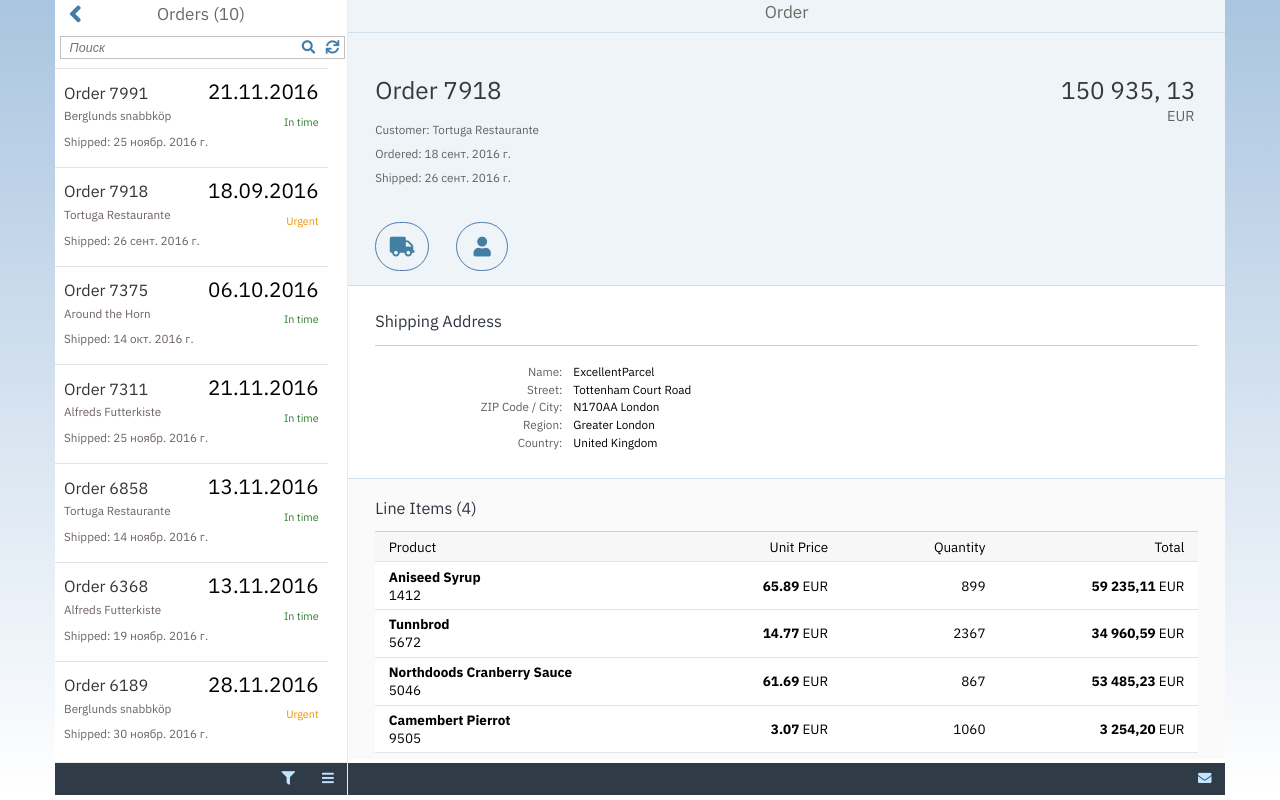
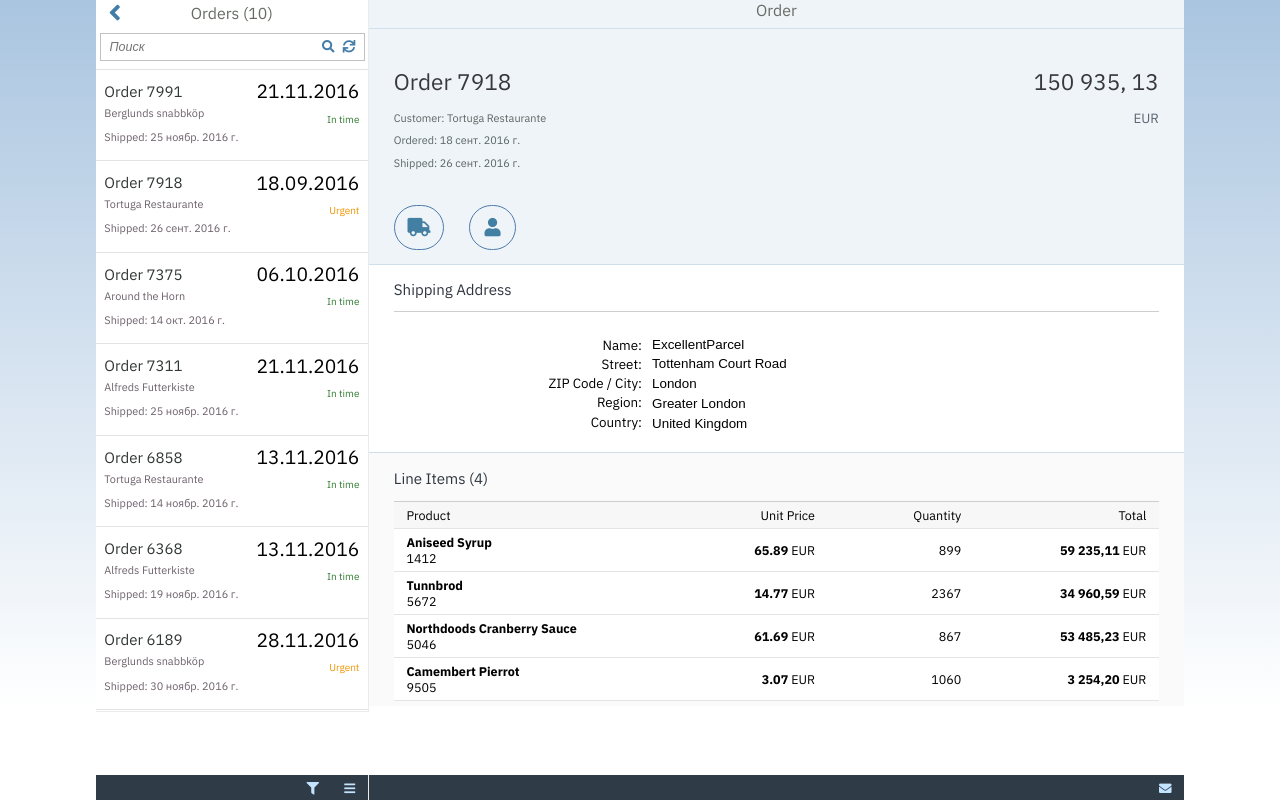
Before and after one commit to shilovets/lx-course-june2018-Alina-Shilovets-vanillajs, a plain HTML site: page index.html in a window 1280 px wide. Drawn offline with Linux system fonts and the light colour scheme.

Commit message:
HW 1, try 2

```diff
--- a/css/style.css
+++ b/css/style.css
@@ -1,37 +1,39 @@
-@import url("https://netdna.bootstrapcdn.com/font-awesome/4.7.0/css/font-awesome.min.css");
 body {
     background: linear-gradient(to bottom, #aac5e0, #ffffff) no-repeat;
     font-family: 'IBM Plex Sans', sans-serif;
     margin: 0;
-    zoom: .9;
+    zoom: .837;
 }
 ::-webkit-scrollbar{width: 15px;height: 5px;}
 ::-webkit-scrollbar-track-piece{background-color: #ffffff;}
 ::-webkit-scrollbar-thumb:vertical{height: 5px;background-color: #b1b1b1;}
+
+/* main container*/
 .wrapper {
-    max-width: 1300px;
+    width: 85%;
+    height: 100%;
     background-color: #FFF;
     margin: 0 auto;
+    display: flex;
+    flex-direction: column;
     /*line-height: 1.65;*/
 }
-aside{
+.content {
+    flex: 1;
+    display: flex;
+}
+
+/*master block*/
+.master{
     width: 25%;
     border-right: 1px solid #ebebeb;
     border-bottom: 1px solid #ebebeb;
-}
-main{
-    width: 75%;
-}
-.scroll {
-    max-height: 767px;
-    display: inline-block;
-    padding: 0;
-    overflow-x: hidden;
+    min-width: 250px;
+    display: flex;
+    flex-direction: column;
 }
 
-.content {
-    display: flex;
-}
+/*back block*/
 .orders-back {
     padding: 0 15px;
     display: flex;
@@ -49,31 +51,49 @@ main{
     font-size: 19px;
     color: #666b64;
 }
+
+/*search block*/
 .orders-search {
     margin: 10px 3px 10px 5px;
     border: 1px solid #c1c1c1;
+    height: 30px;
     display: flex;
+    align-content: space-between;
     align-items: center;
 }
-input[type="search"] {
+.orders-search input[type="search"] {
+    flex: 5;
+    width: 85%;
     border: none;
     color: #363533;
-    font-size: 14px ;
+    font-size: 15px ;
     font-style: oblique;
     padding-left: 10px;
-    flex: 4;
 }
 .search-icons {
     flex: 1;
-    margin-left: 50px;
+    width: 15%;
+    margin-right: 5px;
+    display: flex;
+    align-content: space-between;
+    flex-wrap: nowrap;
 }
 .search-icons i {
+    flex: 1;
     font-size: 15px;
     color: #427da9;
     padding: 4px;
 }
-.order-number {
 
+/*order list block*/
+/*scroll for order list*/
+.scroll-orders {
+    max-height: 767px;
+    display: inline-block;
+    padding: 0;
+    overflow-x: hidden;
+}
+.order {
     display: flex;
     padding: 10px 10px;
     flex-direction: row;
@@ -111,18 +131,26 @@ input[type="search"] {
     font-size: 23px;
     margin: 0;
 }
-.order-number:hover {
+.order:hover {
     background: #e8eff7;
     cursor: pointer;
 }
-.green {
+.status-intime {
     color: #327c31;
 }
-.red {
+.status-urgent {
     color: #f09401;
 }
 
-.main-paragraph {
+/*detail block*/
+.detail {
+    width: 75%;
+    min-width: 630px;
+    display: flex;
+    flex-direction: column;
+}
+/* full order information*/
+.detail-main-paragraph {
     margin: 0;
     padding-bottom: 10px;
     font-size: 19px;
@@ -131,44 +159,17 @@ input[type="search"] {
     background: #eff4f8;
     border-bottom: 1px solid #d0e0ed;
 }
-footer {
-    background: #2f3b47;
-    display: flex;
-}
-.order-number-footer {
-    width: 25%;
-    border-right: 1px solid #ebebeb;
-    display: flex;
-    justify-content: flex-end;
-}
-.order-footer {
-    width: 75%;
-    display: flex;
-    justify-content: flex-end;
-}
-.order-number-footer i {
-    color: #c3e4ff;
-    font-size: 15px;
-    margin: 10px 15px;
-}
-.fa-envelope {
-    color: #c3e4ff;
-    font-size: 15px;
-    margin: 10px 15px;
-}
 .order-full-info {
     background: #eff4f8;
     padding: 45px 30px;
     border-bottom: 2px solid #cedeeb;
     height: 190px;
     display: flex;
-
 }
 .order-full-info-main p {
     color: #5a6561;
     font-size: 13px;
     margin: 10px 0;
-
 }
 .order-full-info p:first-child {
     font-size: 27px;
@@ -176,7 +177,6 @@ footer {
     margin-bottom: 18px;
     margin-top: 0;
 }
-
 .fa-truck {
     border: 1px solid #4d7bac;
     border-radius: 100px;
@@ -184,13 +184,13 @@ footer {
     color: #437fa3;
     font-size: 22px;
 }
-.truck {
+.tab-shipping-info {
     position: absolute;
     width: 57px;
-    height: 72.5px;
+    height: 69.5px;
     margin-top: 31.5px;
 }
-.truck:hover {
+.tab-shipping-info:hover {
     cursor: pointer;
     border-bottom: 2px solid #4d7bac;
 }
@@ -201,18 +201,18 @@ footer {
 .fa-user {
     border: 1px solid #4d7bac;
     border-radius: 100px;
-    padding: 15px 18px;
+    padding: 15px 17px;
     color: #437fa3;
     font-size: 22px;
 }
-.user {
+.tab-personal-info {
     position: absolute;
     width: 57px;
-    height: 72.5px;
+    height: 69.5px;
     margin-top: 31.5px;
     margin-left: 90px;
 }
-.user:hover {
+.tab-personal-info:hover {
     cursor: pointer;
     border-bottom: 2px solid #4d7bac;
 }
@@ -225,18 +225,28 @@ footer {
 }
 .order-full-info-coast{
     flex: 1;
+    margin: 0;
+    display: flex;
+    flex-direction: column;
 }
-#paragraph-euro{
-    margin:0 4px;
+#paragraph-coast {
+    margin: 0;
+    padding: 0;
+    text-align: right;
+}
+#paragraph-currency{
     text-align: right;
     color: #5c6471;
 }
 .order-full-info-coast p:first-child {
     margin: 0;
 }
+
+/*information about shipping address*/
 .shipping-address {
     border-bottom: 2px solid #cedeeb;
-    padding: 9px 30px;
+    padding: 0 30px;
+    background: white;
 }
 .shipping-address-title {
     color: #2e353f;
@@ -244,16 +254,41 @@ footer {
     padding-bottom: 15px;
     border-bottom: 1px solid #cecece;
 }
-.shipping-address-table {
+.shipping-address-info {
     font-size: 13px;
-    margin-left: 115px;
-    margin-bottom: 20px;
+    margin: 0 0 20px 115px ;
+    display: flex;
+    flex-direction: row;
+    flex-wrap: wrap;
+    justify-content: flex-start;
 }
-.shipping-address-table tr td:first-child{
-    color: #5e5f62;
+.shipping-address-info-label {
+    margin-top: 10px;
+    flex: 1 1 100px;
+    font-size: 16px;
+}
+.shipping-address-info-label label {
+    display: block;
     text-align: right;
-    padding-right: 10px;
+    height: 18px;
+    margin-bottom: 5px;
 }
+.shipping-address-info-input {
+    margin-top: 10px;
+    margin-left: 10px;
+    flex: 5 1 200px;
+}
+.shipping-address-info-input input {
+    display: block;
+    width: 100%;
+    border-width: 0;
+    height: 18px;
+    font-size: 16px;
+    color: inherit;
+    font-weight: inherit;
+    margin-bottom: 3.7px
+}
+/*table of line items*/
 .line-items {
     margin: 0;
     padding: 20px 30px 6px 30px;
@@ -288,3 +323,37 @@ footer {
 .line-items-table tr td:first-child {
     text-align: left;
 }
+
+/*FOOTER*/
+footer {
+    position: fixed;
+    width: 85%;
+    height: 30px;
+    bottom: 0;
+    background: #2f3b47;
+    display: flex;
+}
+/*footer of master block*/
+.master-footer {
+    width: 25%;
+    border-right: 1px solid #ebebeb;
+    display: flex;
+    justify-content: flex-end;
+}
+.master-footer i {
+    color: #c3e4ff;
+    font-size: 15px;
+    margin: 10px 15px;
+}
+
+/*detail footer*/
+.detail-footer {
+    width: 75%;
+    display: flex;
+    justify-content: flex-end;
+}
+.fa-envelope {
+    color: #c3e4ff;
+    font-size: 15px;
+    margin: 10px 15px;
+}
--- a/index.html
+++ b/index.html
@@ -12,7 +12,7 @@
 <body>
     <div class="wrapper">
         <div class="content">
-            <aside>
+            <aside class="master">
                 <div class="orders-back">
                     <i class="fas fa-angle-left"></i>
                     <p>
@@ -23,11 +23,11 @@
                     <input type="search" placeholder="Поиск">
                     <div class="search-icons">
                         <i class="fas fa-search"></i>
-                        <i class="fas fa-refresh"></i>
+                        <i class="fas fa-sync"></i>
                     </div>
                 </div>
-                <div class="orders scroll">
-                    <div class="order-number">
+                <div class="orders-list scroll-orders">
+                    <div class="order">
                         <div class="order-info">
                             <p>
                                 Order 7991
@@ -43,12 +43,12 @@
                             <p>
                                 21.11.2016
                             </p>
-                            <p class="green">
+                            <p class="status-intime">
                                 In time
                             </p>
                         </div>
                     </div>
-                    <div class="order-number">
+                    <div class="order">
                         <div class="order-info">
                             <p>
                                 Order 7918
@@ -64,12 +64,12 @@
                             <p>
                                 18.09.2016
                             </p>
-                            <p class="red">
+                            <p class="status-urgent">
                                 Urgent
                             </p>
                         </div>
                     </div>
-                    <div class="order-number">
+                    <div class="order">
                         <div class="order-info">
                             <p>
                                 Order 7375
@@ -85,12 +85,12 @@
                             <p>
                                 06.10.2016
                             </p>
-                            <p class="green">
+                            <p class="status-intime">
                                 In time
                             </p>
                         </div>
                     </div>
-                    <div class="order-number">
+                    <div class="order">
                         <div class="order-info">
                             <p>
                                 Order 7311
@@ -106,12 +106,12 @@
                             <p>
                                 21.11.2016
                             </p>
-                            <p class="green">
+                            <p class="status-intime">
                                 In time
                             </p>
                         </div>
                     </div>
-                    <div class="order-number">
+                    <div class="order">
                         <div class="order-info">
                             <p>
                                 Order 6858
@@ -127,12 +127,12 @@
                             <p>
                                 13.11.2016
                             </p>
-                            <p class="green">
+                            <p class="status-intime">
                                 In time
                             </p>
                         </div>
                     </div>
-                    <div class="order-number">
+                    <div class="order">
                         <div class="order-info">
                             <p>
                                 Order 6368
@@ -148,12 +148,12 @@
                             <p>
                                 13.11.2016
                             </p>
-                            <p class="green">
+                            <p class="status-intime">
                                 In time
                             </p>
                         </div>
                     </div>
-                    <div class="order-number">
+                    <div class="order">
                         <div class="order-info">
                             <p>
                                 Order 6189
@@ -169,12 +169,12 @@
                             <p>
                                 28.11.2016
                             </p>
-                            <p class="red">
+                            <p class="status-urgent">
                                 Urgent
                             </p>
                         </div>
                     </div>
-                    <div class="order-number">
+                    <div class="order">
                         <div class="order-info">
                             <p>
                                 Order 6045
@@ -190,12 +190,12 @@
                             <p>
                                 10.11.2016
                             </p>
-                            <p class="green">
+                            <p class="status-intime">
                                 In time
                             </p>
                         </div>
                     </div>
-                    <div class="order-number">
+                    <div class="order">
                         <div class="order-info">
                             <p>
                                 Order 6133
@@ -211,7 +211,7 @@
                             <p>
                                 17.11.2016
                             </p>
-                            <p class="green">
+                            <p class="status-intime">
                                 In time
                             </p>
                         </div>
@@ -220,9 +220,8 @@
 
             </aside>
 
-
-            <main>
-                <p class="main-paragraph">Order</p>
+            <main class="detail">
+                <p class="detail-main-paragraph">Order</p>
                 <div class="order-full-info">
                     <div class="order-full-info-main">
                         <p>
@@ -238,18 +237,18 @@
                             Shipped: 26 сент. 2016 г.
                         </p>
 
-                        <div class="truck">
+                        <div class="tab-shipping-info">
                              <i class="fa fa-truck"></i>
                         </div>
-                        <div class="user">
+                        <div class="tab-personal-info">
                              <i class="fa fa-user" aria-hidden="true"></i>
                         </div>
                     </div>
                     <div class="order-full-info-coast">
-                        <p>
+                        <p id="paragraph-coast">
                             150 935, 13
                         </p>
-                        <p id="paragraph-euro">
+                        <p id="paragraph-currency">
                             EUR
                         </p>
                     </div>
@@ -258,28 +257,22 @@
                     <p class="shipping-address-title">
                         Shipping Address
                     </p>
-                    <table class="shipping-address-table">
-                        <tr>
-                            <td>Name:</td>
-                            <td>ExcellentParcel</td>
-                        </tr>
-                        <tr>
-                            <td>Street:</td>
-                            <td>Tottenham Court Road</td>
-                        </tr>
-                        <tr>
-                            <td>ZIP Code / City:</td>
-                            <td>N170AA London</td>
-                        </tr>
-                        <tr>
-                            <td>Region:</td>
-                            <td>Greater London</td>
-                        </tr>
-                        <tr>
-                            <td>Country:</td>
-                            <td>United Kingdom</td>
-                        </tr>
-                    </table>
+                    <form class="shipping-address-info" action="#">
+                        <div class="shipping-address-info-label">
+                            <label>Name:</label>
+                            <label>Street:</label>
+                            <label>ZIP Code / City:</label>
+                            <label>Region:</label>
+                            <label>Country:</label>
+                        </div>
+                        <div class="shipping-address-info-input">
+                            <input type="text" id="name" value="ExcellentParcel">
+                            <input type="text" id="street" value="Tottenham Court Road">
+                            <input type="text" id="zipCode" value="London">
+                            <input type="text" id="region" value="Greater London">
+                            <input type="text" id="country" value="United Kingdom">
+                        </div>
+                    </form>
                 </div>
                 <div class="line-items">
                     <p class="line-items-title">
@@ -317,16 +310,15 @@
                             <td><b>3 254,20</b> EUR</td>
                         </tr>
                     </table>
-
                 </div>
             </main>
         </div>
         <footer>
-            <div class="order-number-footer">
+            <div class="master-footer">
                 <i class="fas fa-filter" aria-hidden="true"></i>
                 <i class="fas fa-bars" aria-hidden="true"></i>
             </div>
-            <div class="order-footer">
+            <div class="detail-footer">
                 <i class="fas fa-envelope" aria-hidden="true"></i>
             </div>
 
```
